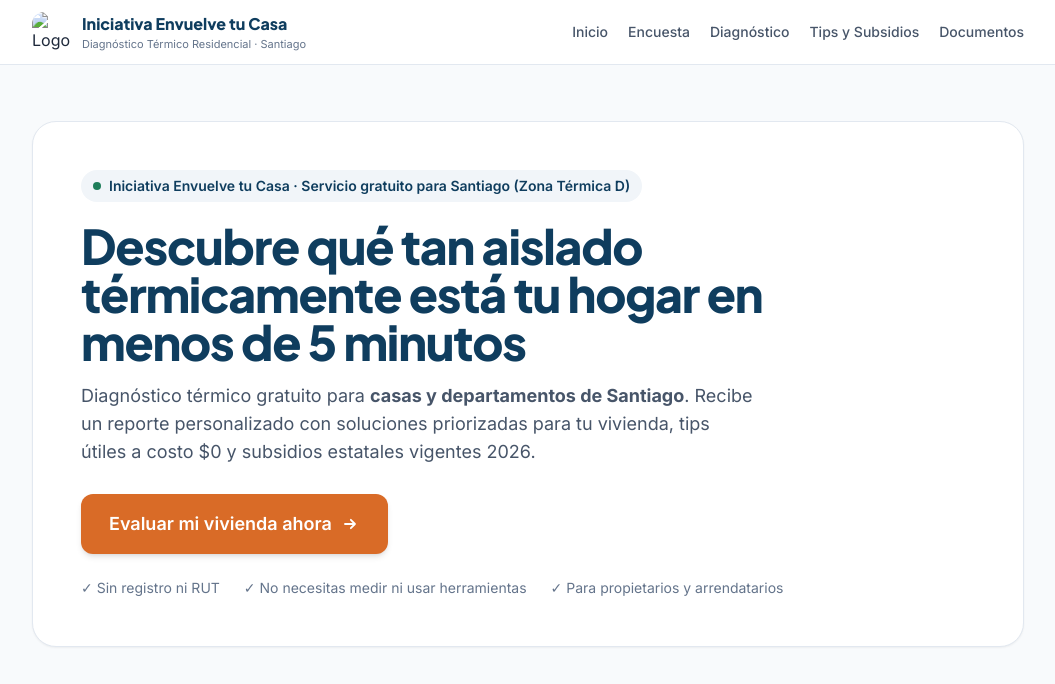
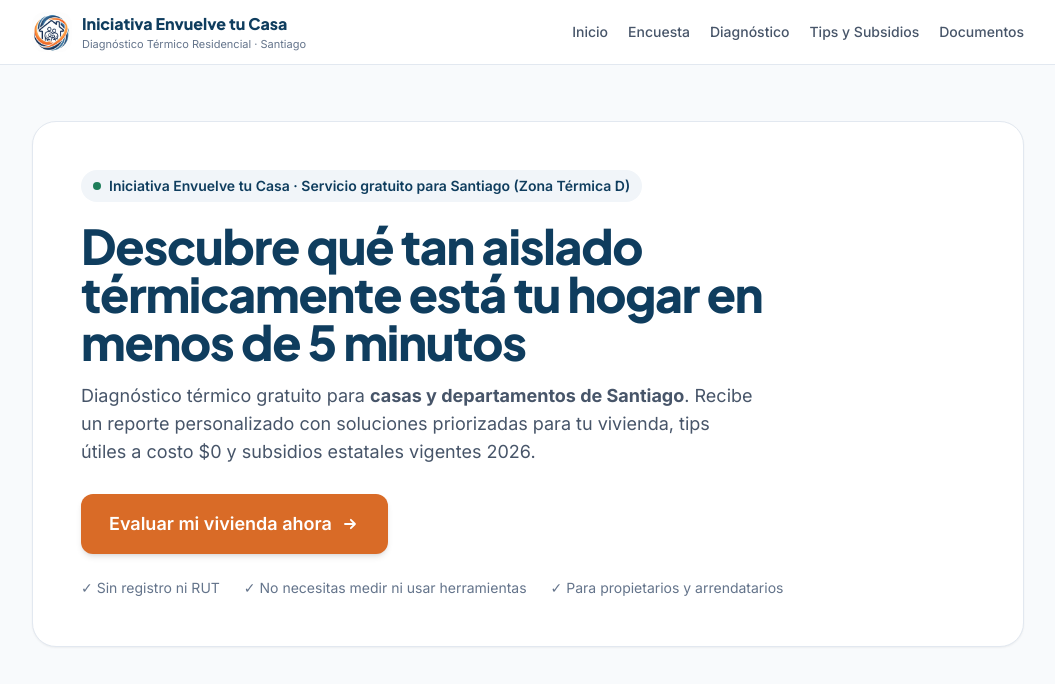
Before and after one commit to Envuelvetucasa/Envuelve-tu-Casa, a plain HTML site: page index.html in a window 1280 px wide. Shown: the top 684 px of the page, without its empty margins (112-1167 px from the left). Drawn offline with nearby package versions, Linux system fonts and the light colour scheme.

Commit message:
Change logo image from logo.png to logo.jpg

```diff
--- a/index.html
+++ b/index.html
@@ -52,7 +52,7 @@
   <header class="sticky top-0 z-40 bg-white/95 backdrop-blur border-b border-slate-200 no-print">
     <div class="max-w-5xl mx-auto px-4 min-h-16 py-2 flex flex-wrap items-center justify-between gap-3">
       <button onclick="window.EnvuelveApp.navigateTo('/')" class="flex items-center gap-2.5 text-left cursor-pointer">
-        <img src="logo.png" alt="Logo Iniciativa Envuelve tu Casa" class="w-10 h-10 shrink-0 rounded-xl object-contain" />
+        <img src="logo.jpg" alt="Logo Iniciativa Envuelve tu Casa" class="w-10 h-10 shrink-0 rounded-xl object-contain" />
         <div>
           <span class="font-heading font-extrabold text-[#0F3D5E] text-sm sm:text-base block leading-tight">Iniciativa Envuelve tu Casa</span>
           <span class="text-[11px] text-slate-500 hidden sm:block">Diagnóstico Térmico Residencial · Santiago</span>
```
